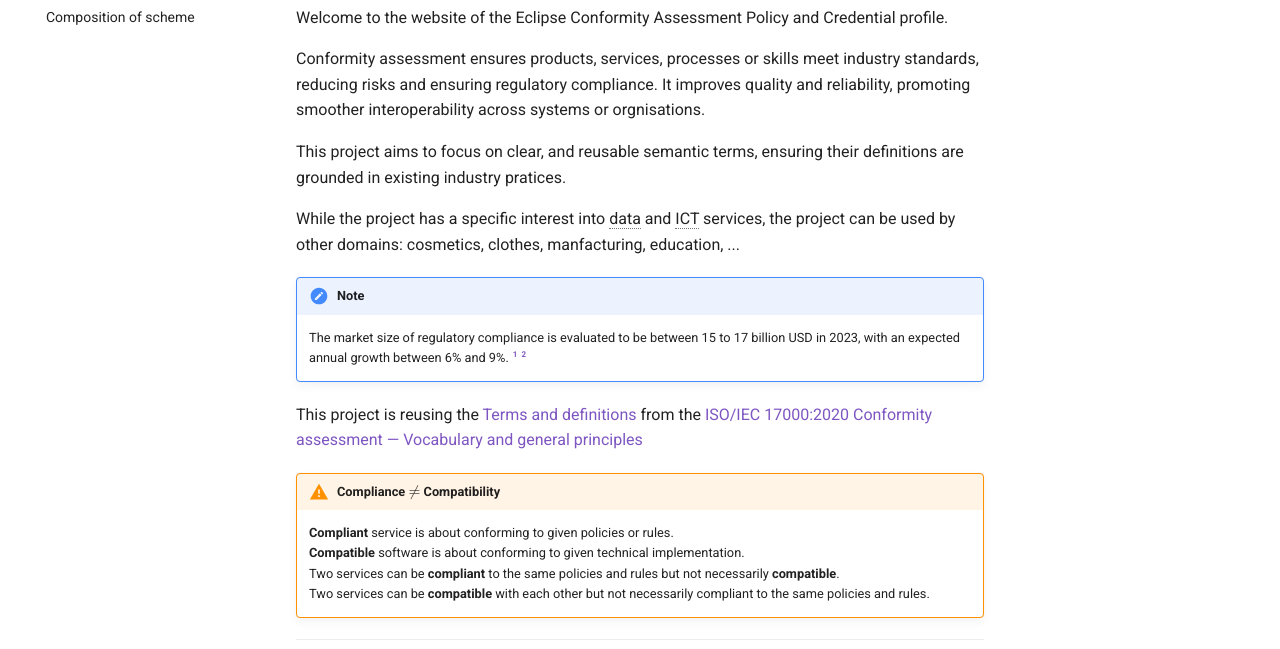
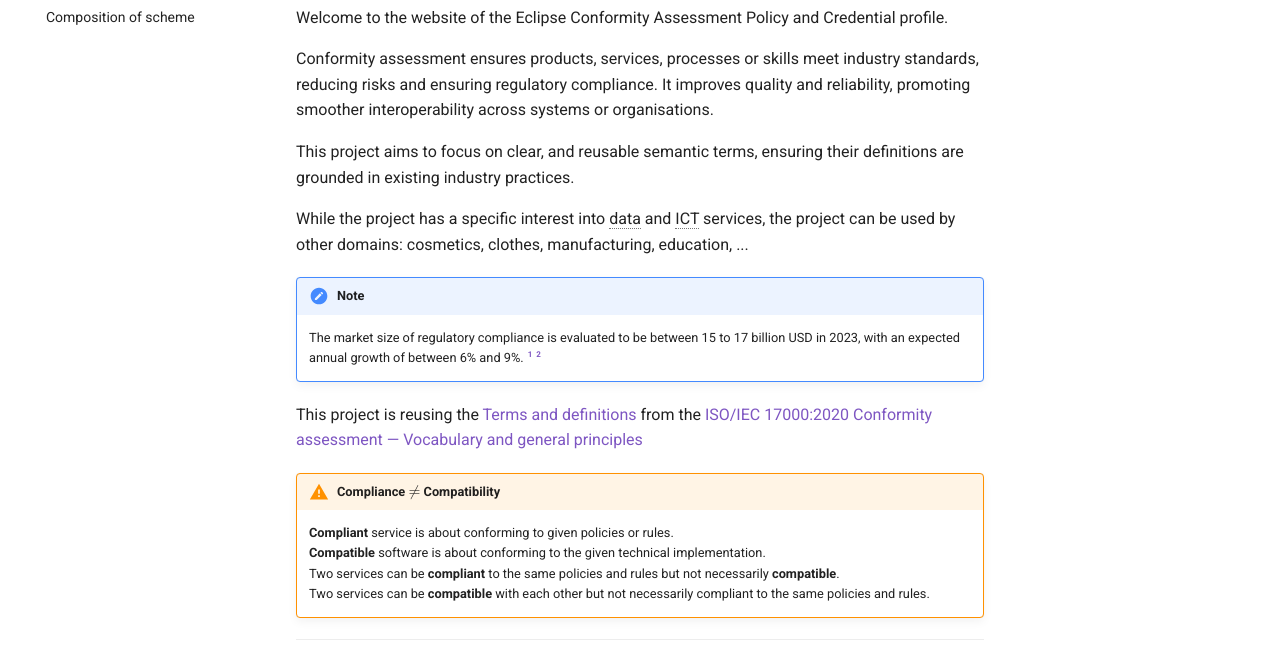
Before and after one commit to eclipse-dataspace-cap/eclipse-dataspace-cap.github.io, an MkDocs documentation site: the page built from docs/README.md, in a window 1280 px wide and 1004 px high. Shown: the part 223-872 px from the top of the window. Built offline with MkDocs 1.6.1 and Material for MkDocs 9.7.7, drawn with Linux system fonts in a browser that asks for light colours; nearby versions of some CDN libraries; emoji names are drawn with the system emoji font; library files that are not in the unit come from our copies; comment, search, counter and statistics services are not loaded.

Commit message:
chore: fix grammar

```diff
--- a/docs/README.md
+++ b/docs/README.md
@@ -4,20 +4,20 @@
 
 
 Conformity assessment ensures products, services, processes or skills meet industry standards, reducing risks and ensuring regulatory compliance.
-It improves quality and reliability, promoting smoother interoperability across systems or orgnisations.
+It improves quality and reliability, promoting smoother interoperability across systems or organisations.
 
-This project aims to focus on clear, and reusable semantic terms, ensuring their definitions are grounded in existing industry pratices.
+This project aims to focus on clear, and reusable semantic terms, ensuring their definitions are grounded in existing industry practices.
 
-While the project has a specific interest into data and ICT services, the project can be used by other domains: cosmetics, clothes, manfacturing, education, ...
+While the project has a specific interest into data and ICT services, the project can be used by other domains: cosmetics, clothes, manufacturing, education, ...
 
-!!!note Business value
-    The market size of regulatory compliance is evaluated to be between 15 to 17 billion USD in 2023, with an expected annual growth between 6% and 9%. [^market01] [^market02]
+!!!note business value
+    The market size of regulatory compliance is evaluated to be between 15 to 17 billion USD in 2023, with an expected annual growth of between 6% and 9%. [^market01] [^market02]
 
 This project is reusing the [Terms and definitions](https://www.iso.org/obp/ui/#iso:std:iso-iec:17000:ed-2:v2:en:term) from the [ISO/IEC 17000:2020 Conformity assessment — Vocabulary and general principles](https://www.iso.org/standard/73029.html)
 
 !!! warning "Compliance $\neq$ Compatibility"
     **Compliant** service is about conforming to given policies or rules.
-    **Compatible** software is about conforming to given technical implementation.
+    **Compatible** software is about conforming to the given technical implementation.
     Two services can be **compliant** to the same policies and rules but not necessarily **compatible**.
     Two services can be **compatible** with each other but not necessarily compliant to the same policies and rules.
 
```
Also changed, not shown: docs/digital_attestation.md (+2 -2 lines).
